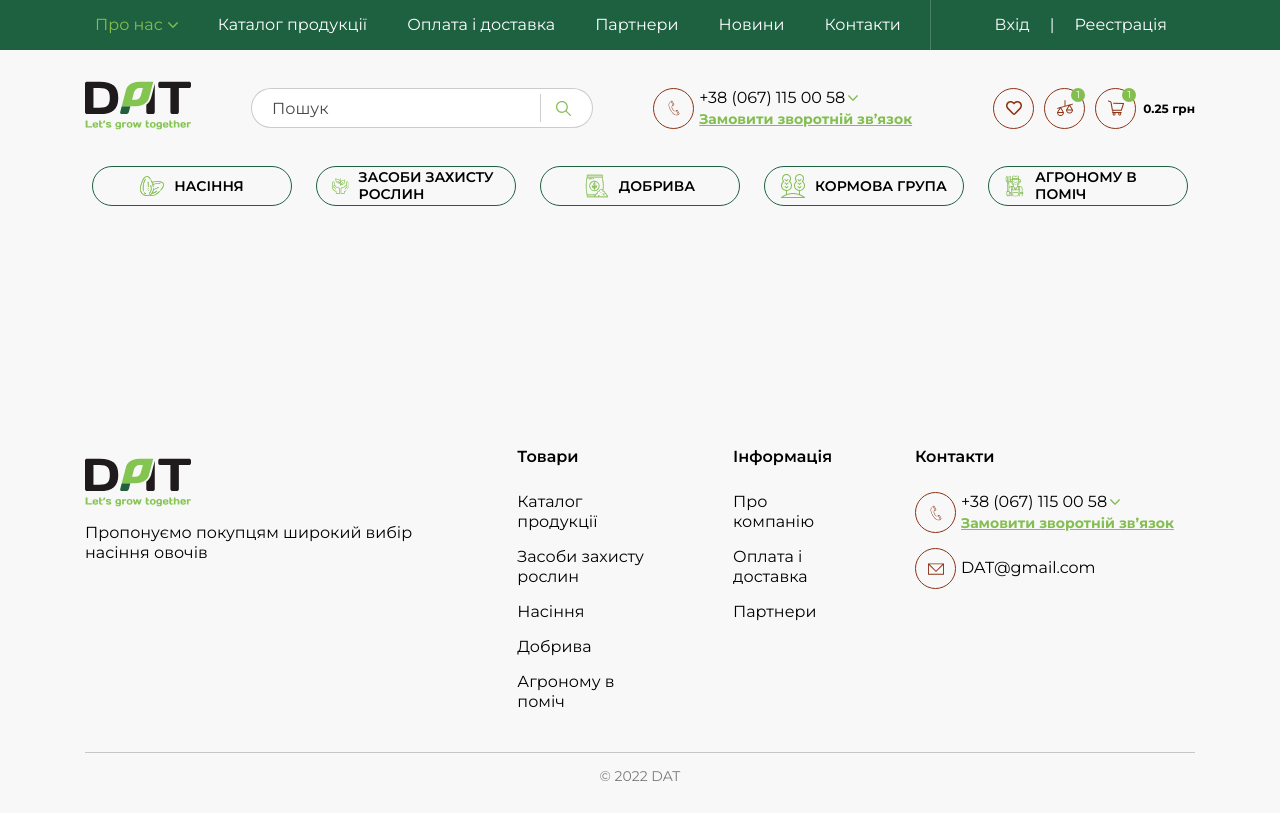
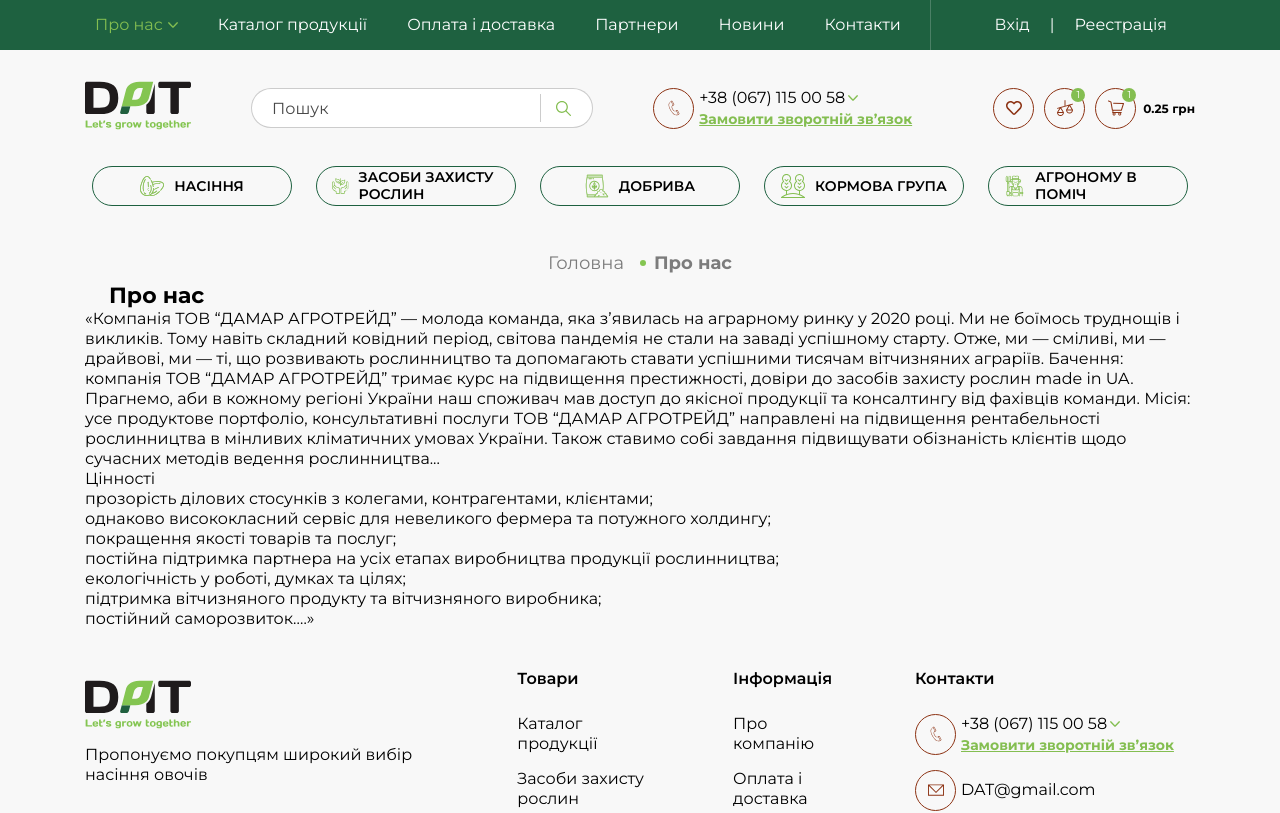
Before and after one commit to artipavl/DamarAgrotrade, a React (Create React App) app: page /DamarAgrotrade/about in a window 1280 px wide. Shown: the top 813 px of the page. Built offline with nearby package versions, Linux system fonts and the light colour scheme.

Commit message:
add NavLine

```diff
--- a/src/App.tsx
+++ b/src/App.tsx
@@ -1,4 +1,4 @@
-import { Navigate, Route, Routes } from 'react-router-dom';
+import { Navigate, Route, Routes, useLocation } from 'react-router-dom';
 import Header from './components/header/header';
 import Home from './pages/home/home';
 import Footer from './components/footer/footer';
@@ -18,6 +18,7 @@ import About from './pages/about/about';
 import Partners from './pages/partners/partners';
 import Team from './pages/team/team';
 import Dogovir from './pages/dogovir/dogovir';
+import NavLine from './components/navLine/navLine';
 
 export const AppBox = styled.div`
   display: flex;
@@ -26,15 +27,17 @@ export const AppBox = styled.div`
 `;
 
 function App() {
+  const location = useLocation();
   return (
     <AppBox>
       <Header />
       <main>
+        {location.pathname.length > 1 && <NavLine />}
         <Routes>
           <Route path="/" element={<Home />} />
           <Route path="/about" element={<About />} />
+          <Route path="/team" element={<Team />} />
           <Route path="/partners" element={<Partners />} />
-          <Route path="/team" element={<Team />} />
           <Route path="/dogovir" element={<Dogovir />} />
           <Route path="/cabinet" element={<Cabinet />} />
           <Route path="/catalog" element={<Catalog />} />
--- /dev/null
+++ b/src/components/navLine/navLine.style.ts
@@ -0,0 +1,41 @@
+import styled from 'styled-components';
+
+export const NaveLineBox = styled.div`
+  margin-top: 205.5px;
+  padding-top: 46px;
+  padding-bottom: 8px;
+`;
+
+export const NaveLineList = styled.ul`
+  display: flex;
+  justify-content: center;
+  gap: 16px;
+
+  font-weight: 400;
+  font-size: 18px;
+  line-height: 22px;
+
+  text-align: center;
+
+  color: rgba(0, 0, 0, 0.5);
+`;
+export const NaveLineitem = styled.li`
+  display: flex;
+
+  align-items: center;
+  :last-child {
+    font-weight: 700;
+  }
+
+  :not(:first-child) {
+    ::before {
+      display: inline-block;
+      content: ' ';
+      width: 6px;
+      height: 6px;
+      margin-right: 8px;
+      background-color: #84c551;
+      border-radius: 50%;
+    }
+  }
+`;
--- /dev/null
+++ b/src/components/navLine/navLine.tsx
@@ -0,0 +1,64 @@
+import React, { FC, useMemo } from 'react';
+import { NaveLineBox, NaveLineList, NaveLineitem } from './navLine.style';
+import Box from '../Box/box';
+import { useLocation } from 'react-router-dom';
+
+type pathB = {
+  path: Object;
+  get: Function;
+};
+
+const pathBook: pathB = {
+  path: {
+    about: 'Про нас',
+    team: 'Наша команда',
+    partners: 'Партнери',
+    dogovir: 'Договір публічної оферти',
+    kodex: 'Корпоративний кодекс',
+    policy: 'Політика конфіденційності',
+    catalog: 'Каталог продукції',
+    pay: 'Оплата і доставка',
+    news: 'Новини',
+    contacts: 'Контакти',
+    logIn: 'Авторизація',
+    registration: 'Реєстрація',
+    cabinet: 'Особистий кабінет',
+  },
+  get: function (ownKey: string) {
+    const arr = Object.values(this.path);
+    const keys = Object.keys(this.path);
+    const position = keys.indexOf(ownKey);
+    return position > -1 ? arr[position] : undefined;
+  },
+};
+
+type NavLineProps = {};
+
+const NavLine: FC<NavLineProps> = props => {
+  const nav = useLocation();
+
+  const naveItems = useMemo(() => {
+    return nav.pathname
+      .split('/')
+      .map(key => {
+        const title = pathBook.get(key);
+        return title;
+      })
+      .filter(path => path);
+  }, [nav.pathname]);
+
+  return (
+    <Box>
+      <NaveLineBox>
+        <NaveLineList>
+          <NaveLineitem>Головна</NaveLineitem>
+          {naveItems.map(nav => (
+            <NaveLineitem key={nav}>{nav}</NaveLineitem>
+          ))}
+        </NaveLineList>
+      </NaveLineBox>
+    </Box>
+  );
+};
+
+export default NavLine;
--- a/src/pages/about/about.tsx
+++ b/src/pages/about/about.tsx
@@ -1,9 +1,49 @@
 import React, { FC } from 'react';
+
+import Box from '../../components/Box/box';
+import Title from '../../components/title/title';
 
 type AboutProps = {};
 
 const About: FC<AboutProps> = props => {
-  return <div>I am About</div>;
+  return (
+    <Box>
+      <Title title={'Про нас'} before after />
+      <p>
+        «Компанія ТОВ “ДАМАР АГРОТРЕЙД” — молода команда, яка з’явилась на
+        аграрному ринку у 2020 році. Ми не боїмось труднощів і викликів. Тому
+        навіть складний ковідний період, світова пандемія не стали на заваді
+        успішному старту. Отже, ми — сміливі, ми — драйвові, ми — ті, що
+        розвивають рослинництво та допомагають ставати успішними тисячам
+        вітчизняних аграріїв. Бачення: компанія ТОВ “ДАМАР АГРОТРЕЙД” тримає
+        курс на підвищення престижності, довіри до засобів захисту рослин made
+        in UA. Прагнемо, аби в кожному регіоні України наш споживач мав доступ
+        до якісної продукції та консалтингу від фахівців команди. Місія: усе
+        продуктове портфоліо, консультативні послуги ТОВ “ДАМАР АГРОТРЕЙД”
+        направлені на підвищення рентабельності рослинництва в мінливих
+        кліматичних умовах України. Також ставимо собі завдання підвищувати
+        обізнаність клієнтів щодо сучасних методів ведення рослинництва...
+      </p>
+      <p>Цінності</p>
+      <ul>
+        <li>
+          прозорість ділових стосунків з колегами, контрагентами, клієнтами;
+        </li>
+        <li>
+          однаково висококласний сервіс для невеликого фермера та потужного
+          холдингу;
+        </li>
+        <li>покращення якості товарів та послуг;</li>
+        <li>
+          постійна підтримка партнера на усіх етапах виробництва продукції
+          рослинництва;
+        </li>
+        <li>екологічність у роботі, думках та цілях; </li>
+        <li>підтримка вітчизняного продукту та вітчизняного виробника;</li>
+        <li>постійний саморозвиток.…»</li>
+      </ul>
+    </Box>
+  );
 };
 
 export default About;
```
